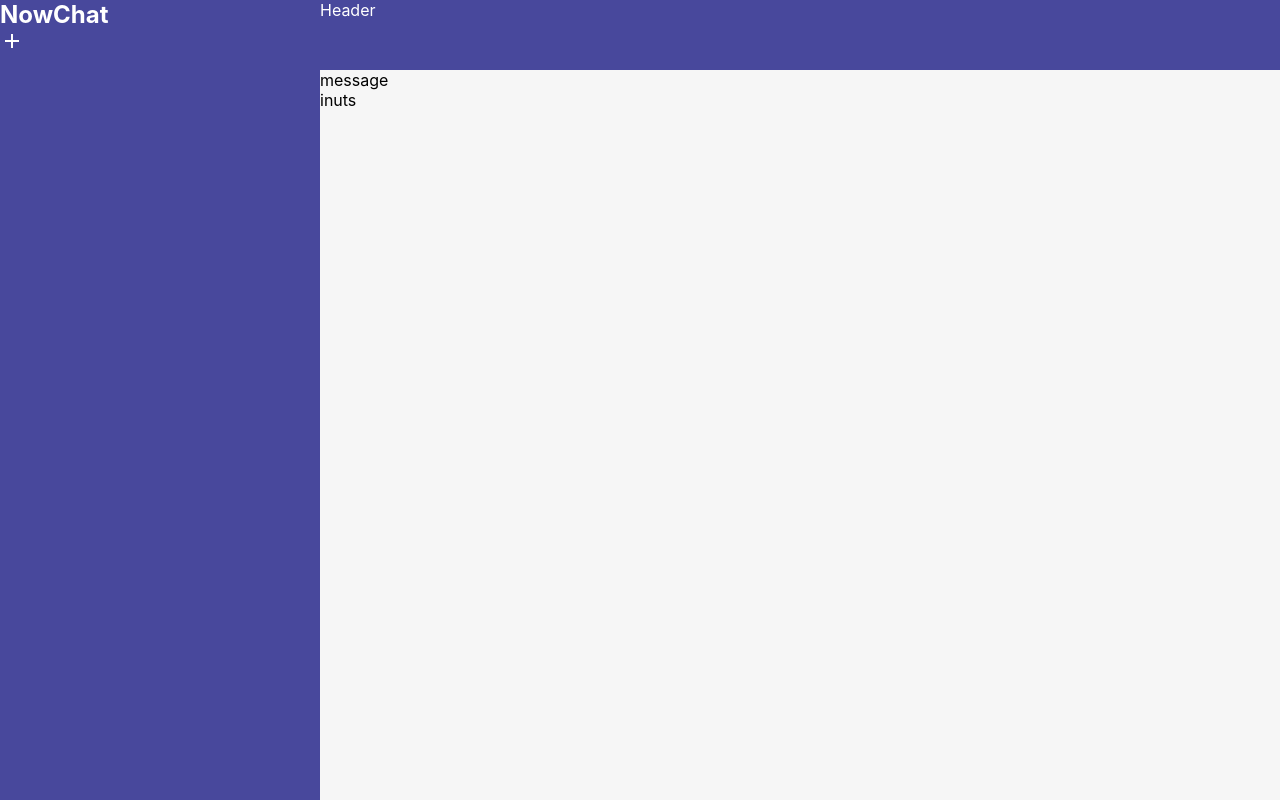
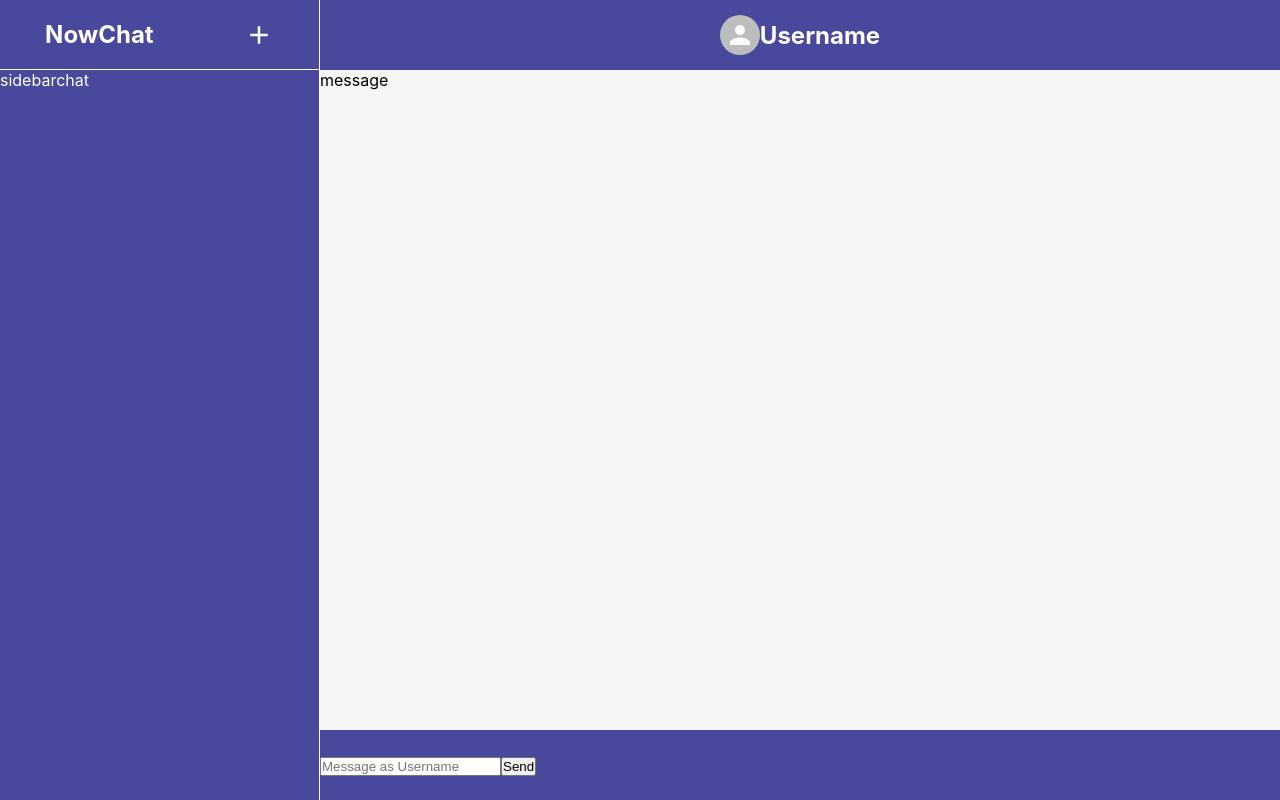
Before and after one commit to RobzLegz/NowChat, a React (Create React App) app: page / in a window 1280 px wide. Built offline with nearby package versions, Linux system fonts and the light colour scheme.

Commit message:
styling changes

```diff
--- a/src/Chat.css
+++ b/src/Chat.css
@@ -2,10 +2,26 @@
   flex: 0.75;
   background-color: #f6f6f6;
   height: 100vh;
+  display: flex;
+  flex-direction: column;
 }
 .chatHeader {
   width: 100%;
   height: 70px;
   color: #fff;
   background-color: #48489c;
+  display: flex;
+  align-items: center;
+  justify-content: center;
 }
+.chatBody {
+  width: 100%;
+  height: calc(100vh - 140px);
+}
+.chatFooter {
+  width: 100%;
+  height: 70px;
+  display: flex;
+  align-items: center;
+  background-color: #48489c;
+}
--- a/src/Chat.js
+++ b/src/Chat.js
@@ -1,3 +1,4 @@
+import { Avatar } from '@material-ui/core';
 import React from 'react';
 import "./Chat.css";
 
@@ -5,13 +6,17 @@ const Chat = () => {
     return (
         <div className="chat">
             <div className="chatHeader">
-                Header
+                <Avatar />
+                <h2>Username</h2>
             </div>
             <div className="chatBody">
                 message
             </div>
             <div className="chatFooter">
-                inuts
+                <form>
+                    <input type="text" placeholder="Message as Username"/>
+                    <button>Send</button>
+                </form>
             </div>
         </div>
     );
--- a/src/Sidebar.css
+++ b/src/Sidebar.css
@@ -4,4 +4,23 @@
   height: 100vh;
   display: flex;
   color: #fff;
+  flex-direction: column;
 }
+.sidebar-header {
+  height: 70px;
+  width: 100%;
+  display: flex;
+  justify-content: space-around;
+  align-items: center;
+  border-bottom: 1px solid #fff;
+  border-right: 1px solid #fff;
+}
+.sidebar-header > .MuiSvgIcon-root {
+  font-size: 30px !important;
+  cursor: pointer;
+}
+.sidebar-chats {
+  width: 100%;
+  height: calc(100vh - 70px);
+  border-right: 1px solid #fff;
+}
--- a/src/Sidebar.js
+++ b/src/Sidebar.js
@@ -8,7 +8,7 @@ const Sidebar = () => {
         <div className="sidebar">
             <div className="sidebar-header">
                 <h2>NowChat</h2>
-                <AddIcon />
+                <AddIcon classname="addChatButton" />
             </div>
             <div className="sidebar-chats">
                 <SidebarChat />
--- a/src/SidebarChat.js
+++ b/src/SidebarChat.js
@@ -4,7 +4,7 @@ import "./SidebarChat.css";
 const SidebarChat = () => {
     return (
         <div>
-
+            sidebarchat
         </div>
     );
 }
```
Also changed, not shown: 1 other file (tests, documents, lock files or other folders).
